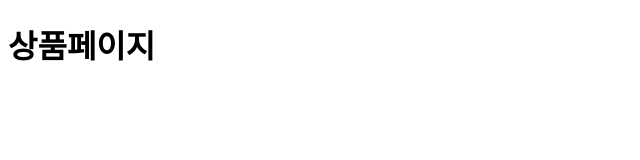
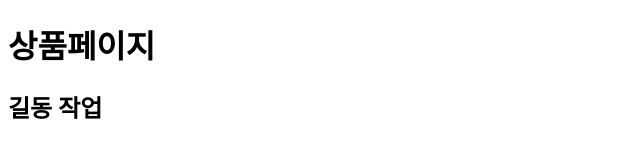
Before and after one commit to jamm-king/practice01, a plain HTML site: page item.html in a window 1280 px wide. Shown: the whole page, without its empty margins (0-640 px from the left). Drawn offline with Linux system fonts and the light colour scheme.

Commit message:
길동 작업

```diff
--- a/item.html
+++ b/item.html
@@ -7,5 +7,6 @@
 </head>
 <body>
   <h1>상품페이지</h1>
+  <h2>길동 작업</h2>
 </body>
 </html>
```
